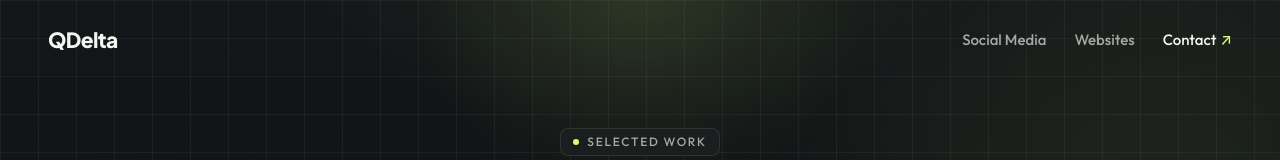
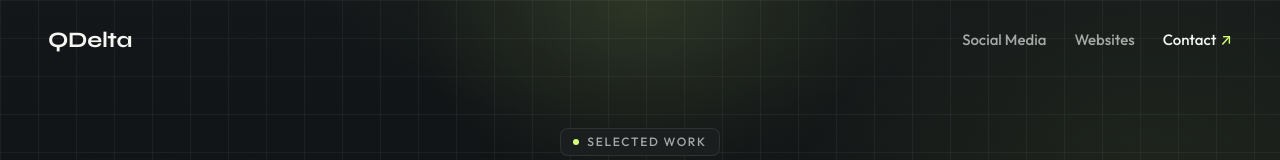
Before and after one commit to qdelta-technologies/work-portfolio-qdelta, a Next.js app: page / in a window 1280 px wide. Shown: the top 160 px of the page. Built offline with nearby package versions, Linux system fonts and the light colour scheme.

Commit message:
style: update logo wordmark font to Syne

```diff
--- a/src/app/layout.tsx
+++ b/src/app/layout.tsx
@@ -1,5 +1,5 @@
 import type { Metadata, Viewport } from "next";
-import { Outfit, Plus_Jakarta_Sans } from "next/font/google";
+import { Outfit, Syne } from "next/font/google";
 import "./globals.css";
 
 const outfit = Outfit({
@@ -9,9 +9,9 @@ const outfit = Outfit({
   display: "swap",
 });
 
-const plusJakartaSans = Plus_Jakarta_Sans({
+const syne = Syne({
   subsets: ["latin"],
-  weight: ["600", "700", "800"],
+  weight: ["700", "800"],
   variable: "--font-logo",
   display: "swap",
 });
@@ -63,7 +63,7 @@ export default function RootLayout({
   return (
     <html
       lang="en"
-      className={`${outfit.variable} ${plusJakartaSans.variable} dark scroll-smooth`}
+      className={`${outfit.variable} ${syne.variable} dark scroll-smooth`}
     >
       <body className="min-h-screen bg-[#111315] text-[#F5F6F2] font-sans antialiased selection:bg-[#D4FF78] selection:text-[#111315]">
         {children}
--- a/src/components/layout/Header.tsx
+++ b/src/components/layout/Header.tsx
@@ -38,7 +38,7 @@ export function Header() {
           aria-label="QDelta — Back to top of page"
         >
           <span
-            className="text-[19px] sm:text-[21px] font-extrabold text-[#F5F6F2] tracking-[-0.03em] transition-colors group-hover:text-white"
+            className="text-[20px] sm:text-[22px] font-bold text-[#F5F6F2] tracking-[-0.01em] transition-colors group-hover:text-white"
             style={{ fontFamily: "var(--font-logo)" }}
           >
             {siteConfig.name}
```
